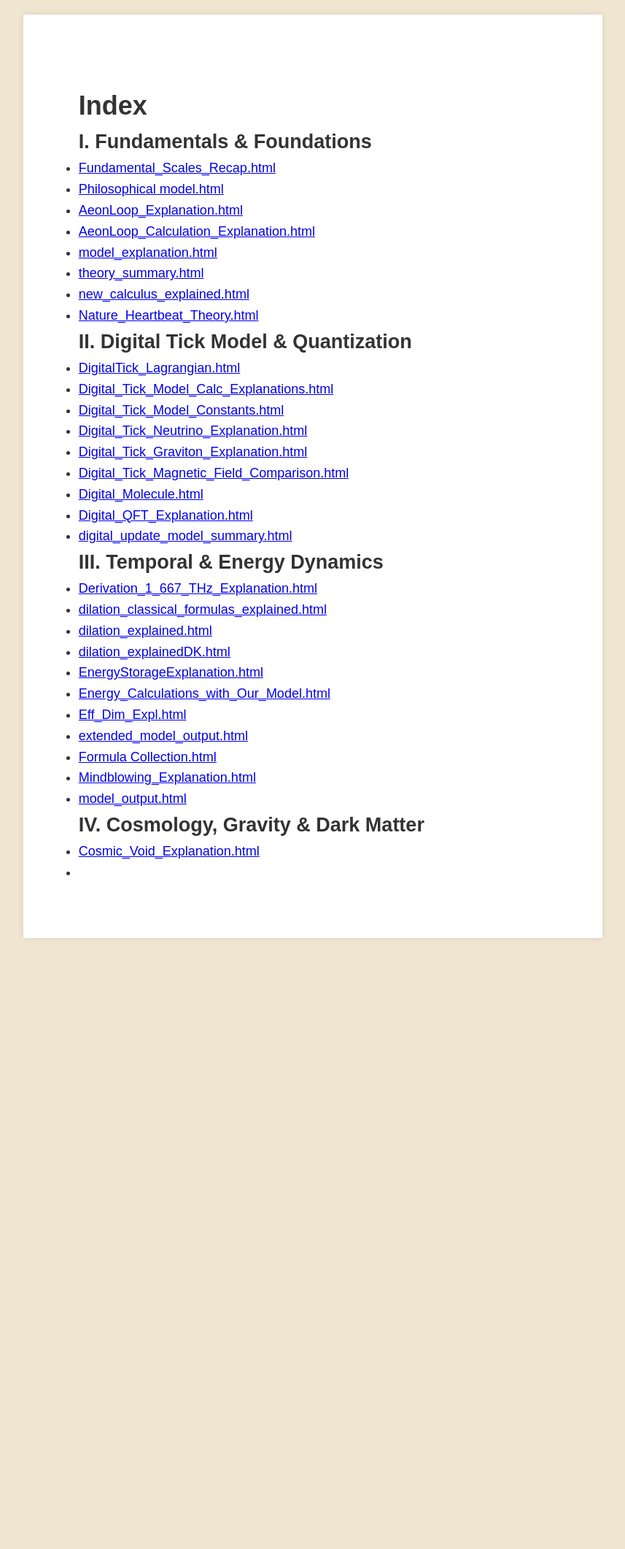
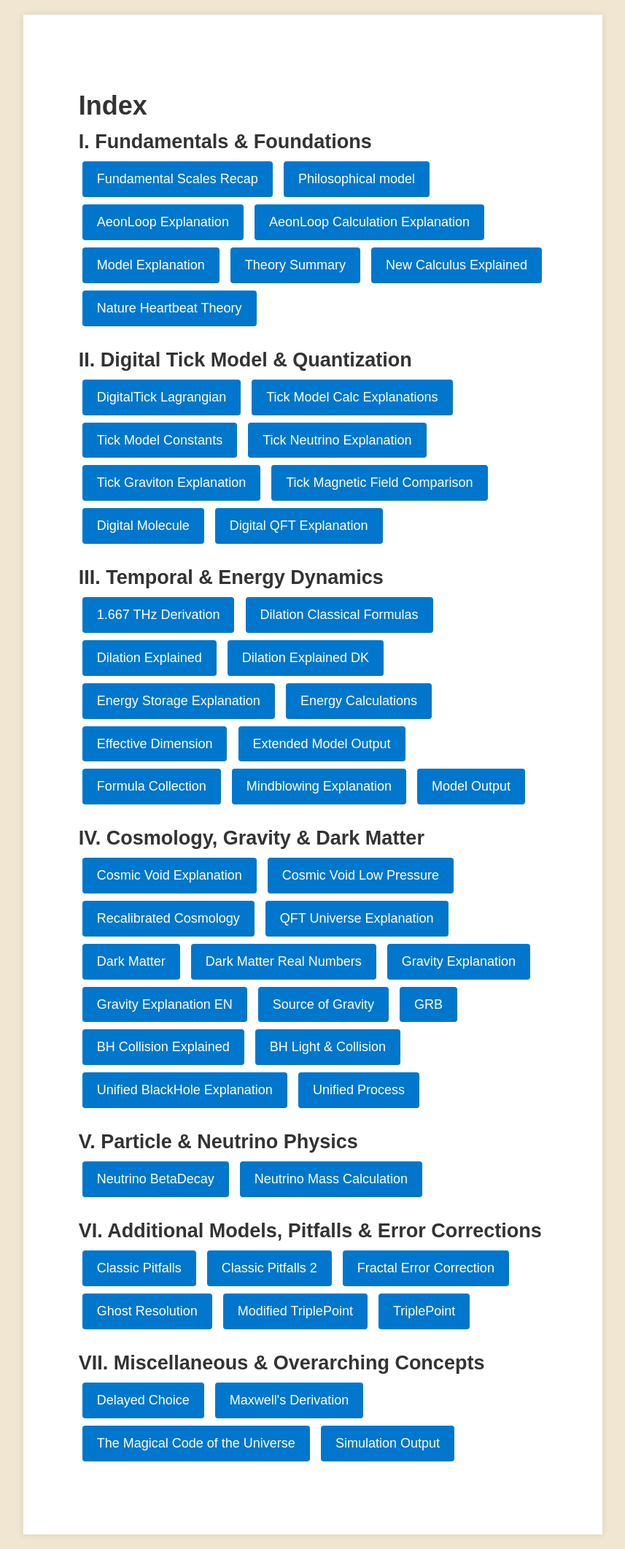
Before and after one commit to CosmicReplicator/AeonLoop, a Jekyll site: the page built from Papers/index.html, in a window 1280 px wide. Shown: the whole page at 73% size, without its empty margins (211-1068 px from the left). Built offline with Jekyll 4.4.1, drawn with Linux system fonts in a browser that asks for light colours; before the commit the page ends 1305 px from its top, so only the background shows below that.

Commit message:
Update index.html

```diff
--- a/Papers/index.html
+++ b/Papers/index.html
@@ -3,49 +3,105 @@ layout: default
 title: "index"
 ---
 
+<!-- Inline CSS for button styling (you can also add this to your main CSS file) -->
+<style>
+  .button-container {
+    margin-bottom: 20px;
+  }
+  a.button {
+    display: inline-block;
+    padding: 10px 20px;
+    margin: 5px;
+    background-color: #0077cc;
+    color: #fff;
+    text-decoration: none;
+    border-radius: 4px;
+    transition: background-color 0.2s ease-in-out;
+  }
+  a.button:hover {
+    background-color: #005fa3;
+  }
+</style>
+
 <h1>Index</h1>
 
 <h2>I. Fundamentals & Foundations</h2>
-<ul>
-  <li><a href="Fundamental_Scales_Recap.html" target="_blank">Fundamental_Scales_Recap.html</a></li>
-  <li><a href="Philosophical%20model.html" target="_blank">Philosophical model.html</a></li>
-  <li><a href="AeonLoop_Explanation.html" target="_blank">AeonLoop_Explanation.html</a></li>
-  <li><a href="AeonLoop_Calculation_Explanation.html" target="_blank">AeonLoop_Calculation_Explanation.html</a></li>
-  <li><a href="model_explanation.html" target="_blank">model_explanation.html</a></li>
-  <li><a href="theory_summary.html" target="_blank">theory_summary.html</a></li>
-  <li><a href="new_calculus_explained.html" target="_blank">new_calculus_explained.html</a></li>
-  <li><a href="Nature_Heartbeat_Theory.html" target="_blank">Nature_Heartbeat_Theory.html</a></li>
-</ul>
+<div class="button-container">
+  <a class="button" href="Fundamental_Scales_Recap.html" target="_blank">Fundamental Scales Recap</a>
+  <a class="button" href="Philosophical%20model.html" target="_blank">Philosophical model</a>
+  <a class="button" href="AeonLoop_Explanation.html" target="_blank">AeonLoop Explanation</a>
+  <a class="button" href="AeonLoop_Calculation_Explanation.html" target="_blank">AeonLoop Calculation Explanation</a>
+  <a class="button" href="model_explanation.html" target="_blank">Model Explanation</a>
+  <a class="button" href="theory_summary.html" target="_blank">Theory Summary</a>
+  <a class="button" href="new_calculus_explained.html" target="_blank">New Calculus Explained</a>
+  <a class="button" href="Nature_Heartbeat_Theory.html" target="_blank">Nature Heartbeat Theory</a>
+</div>
 
 <h2>II. Digital Tick Model & Quantization</h2>
-<ul>
-  <li><a href="DigitalTick_Lagrangian.html" target="_blank">DigitalTick_Lagrangian.html</a></li>
-  <li><a href="Digital_Tick_Model_Calc_Explanations.html" target="_blank">Digital_Tick_Model_Calc_Explanations.html</a></li>
-  <li><a href="Digital_Tick_Model_Constants.html" target="_blank">Digital_Tick_Model_Constants.html</a></li>
-  <li><a href="Digital_Tick_Neutrino_Explanation.html" target="_blank">Digital_Tick_Neutrino_Explanation.html</a></li>
-  <li><a href="Digital_Tick_Graviton_Explanation.html" target="_blank">Digital_Tick_Graviton_Explanation.html</a></li>
-  <li><a href="Digital_Tick_Magnetic_Field_Comparison.html" target="_blank">Digital_Tick_Magnetic_Field_Comparison.html</a></li>
-  <li><a href="Digital_Molecule.html" target="_blank">Digital_Molecule.html</a></li>
-  <li><a href="Digital_QFT_Explanation.html" target="_blank">Digital_QFT_Explanation.html</a></li>
-  <li><a href="digital_update_model_summary.html" target="_blank">digital_update_model_summary.html</a></li>
-</ul>
+<div class="button-container">
+  <a class="button" href="DigitalTick_Lagrangian.html" target="_blank">DigitalTick Lagrangian</a>
+  <a class="button" href="Digital_Tick_Model_Calc_Explanations.html" target="_blank">Tick Model Calc Explanations</a>
+  <a class="button" href="Digital_Tick_Model_Constants.html" target="_blank">Tick Model Constants</a>
+  <a class="button" href="Digital_Tick_Neutrino_Explanation.html" target="_blank">Tick Neutrino Explanation</a>
+  <a class="button" href="Digital_Tick_Graviton_Explanation.html" target="_blank">Tick Graviton Explanation</a>
+  <a class="button" href="Digital_Tick_Magnetic_Field_Comparison.html" target="_blank">Tick Magnetic Field Comparison</a>
+  <a class="button" href="Digital_Molecule.html" target="_blank">Digital Molecule</a>
+  <a class="button" href="Digital_QFT_Explanation.html" target="_blank">Digital QFT Explanation</a>
+</div>
 
 <h2>III. Temporal & Energy Dynamics</h2>
-<ul>
-  <li><a href="Derivation_1_667_THz_Explanation.html" target="_blank">Derivation_1_667_THz_Explanation.html</a></li>
-  <li><a href="dilation_classical_formulas_explained.html" target="_blank">dilation_classical_formulas_explained.html</a></li>
-  <li><a href="dilation_explained.html" target="_blank">dilation_explained.html</a></li>
-  <li><a href="dilation_explainedDK.html" target="_blank">dilation_explainedDK.html</a></li>
-  <li><a href="EnergyStorageExplanation.html" target="_blank">EnergyStorageExplanation.html</a></li>
-  <li><a href="Energy_Calculations_with_Our_Model.html" target="_blank">Energy_Calculations_with_Our_Model.html</a></li>
-  <li><a href="Eff_Dim_Expl.html" target="_blank">Eff_Dim_Expl.html</a></li>
-  <li><a href="extended_model_output.html" target="_blank">extended_model_output.html</a></li>
-  <li><a href="Formula%20Collection.html" target="_blank">Formula Collection.html</a></li>
-  <li><a href="Mindblowing_Explanation.html" target="_blank">Mindblowing_Explanation.html</a></li>
-  <li><a href="model_output.html" target="_blank">model_output.html</a></li>
-</ul>
+<div class="button-container">
+  <a class="button" href="Derivation_1_667_THz_Explanation.html" target="_blank">1.667 THz Derivation</a>
+  <a class="button" href="dilation_classical_formulas_explained.html" target="_blank">Dilation Classical Formulas</a>
+  <a class="button" href="dilation_explained.html" target="_blank">Dilation Explained</a>
+  <a class="button" href="dilation_explainedDK.html" target="_blank">Dilation Explained DK</a>
+  <a class="button" href="EnergyStorageExplanation.html" target="_blank">Energy Storage Explanation</a>
+  <a class="button" href="Energy_Calculations_with_Our_Model.html" target="_blank">Energy Calculations</a>
+  <a class="button" href="Eff_Dim_Expl.html" target="_blank">Effective Dimension</a>
+  <a class="button" href="extended_model_output.html" target="_blank">Extended Model Output</a>
+  <a class="button" href="Formula%20Collection.html" target="_blank">Formula Collection</a>
+  <a class="button" href="Mindblowing_Explanation.html" target="_blank">Mindblowing Explanation</a>
+  <a class="button" href="model_output.html" target="_blank">Model Output</a>
+</div>
 
 <h2>IV. Cosmology, Gravity & Dark Matter</h2>
-<ul>
-  <li><a href="Cosmic_Void_Explanation.html" target="_blank">Cosmic_Void_Explanation.html</a></li>
-  <li><a href="Cosmic_Void_Low_Pressure_Explanation.html" target="_blank
+<div class="button-container">
+  <a class="button" href="Cosmic_Void_Explanation.html" target="_blank">Cosmic Void Explanation</a>
+  <a class="button" href="Cosmic_Void_Low_Pressure_Explanation.html" target="_blank">Cosmic Void Low Pressure</a>
+  <a class="button" href="Recalibrated_Cosmology.html" target="_blank">Recalibrated Cosmology</a>
+  <a class="button" href="QFT_Universe_Explanation.html" target="_blank">QFT Universe Explanation</a>
+  <a class="button" href="Dark_Matter.html" target="_blank">Dark Matter</a>
+  <a class="button" href="Dark_Matter_Model_Real_Numbers.html" target="_blank">Dark Matter Real Numbers</a>
+  <a class="button" href="Gravity_Explanation.html" target="_blank">Gravity Explanation</a>
+  <a class="button" href="Gravity_Explanation_EN.html" target="_blank">Gravity Explanation EN</a>
+  <a class="button" href="the%20Source%20of%20Gravity.html" target="_blank">Source of Gravity</a>
+  <a class="button" href="GRB.html" target="_blank">GRB</a>
+  <a class="button" href="bh_collision_explained.html" target="_blank">BH Collision Explained</a>
+  <a class="button" href="bh_light_and_collision_explained.html" target="_blank">BH Light & Collision</a>
+  <a class="button" href="Unified_BlackHole_Explanation.html" target="_blank">Unified BlackHole Explanation</a>
+  <a class="button" href="UnifiedProcess.html" target="_blank">Unified Process</a>
+</div>
+
+<h2>V. Particle & Neutrino Physics</h2>
+<div class="button-container">
+  <a class="button" href="Neutrino_BetaDecay_Exposition.html" target="_blank">Neutrino BetaDecay</a>
+  <a class="button" href="Neutrino_Mass_Calculation_Explanation.html" target="_blank">Neutrino Mass Calculation</a>
+</div>
+
+<h2>VI. Additional Models, Pitfalls & Error Corrections</h2>
+<div class="button-container">
+  <a class="button" href="classic_pitfalls.html" target="_blank">Classic Pitfalls</a>
+  <a class="button" href="classic_pitfalls2.html" target="_blank">Classic Pitfalls 2</a>
+  <a class="button" href="Fractal_Error_Correction_Model.html" target="_blank">Fractal Error Correction</a>
+  <a class="button" href="ghost_resolution.html" target="_blank">Ghost Resolution</a>
+  <a class="button" href="Modified_TriplePoint.html" target="_blank">Modified TriplePoint</a>
+  <a class="button" href="TriplePoint.html" target="_blank">TriplePoint</a>
+</div>
+
+<h2>VII. Miscellaneous & Overarching Concepts</h2>
+<div class="button-container">
+  <a class="button" href="Delayed-Choice.html" target="_blank">Delayed Choice</a>
+  <a class="button" href="Maxwells_Derivation.html" target="_blank">Maxwell's Derivation</a>
+  <a class="button" href="The%20Magical%20Code%20of%20the%20Universe.html" target="_blank">The Magical Code of the Universe</a>
+  <a class="button" href="simulation_output.html" target="_blank">Simulation Output</a>
+</div>
```
